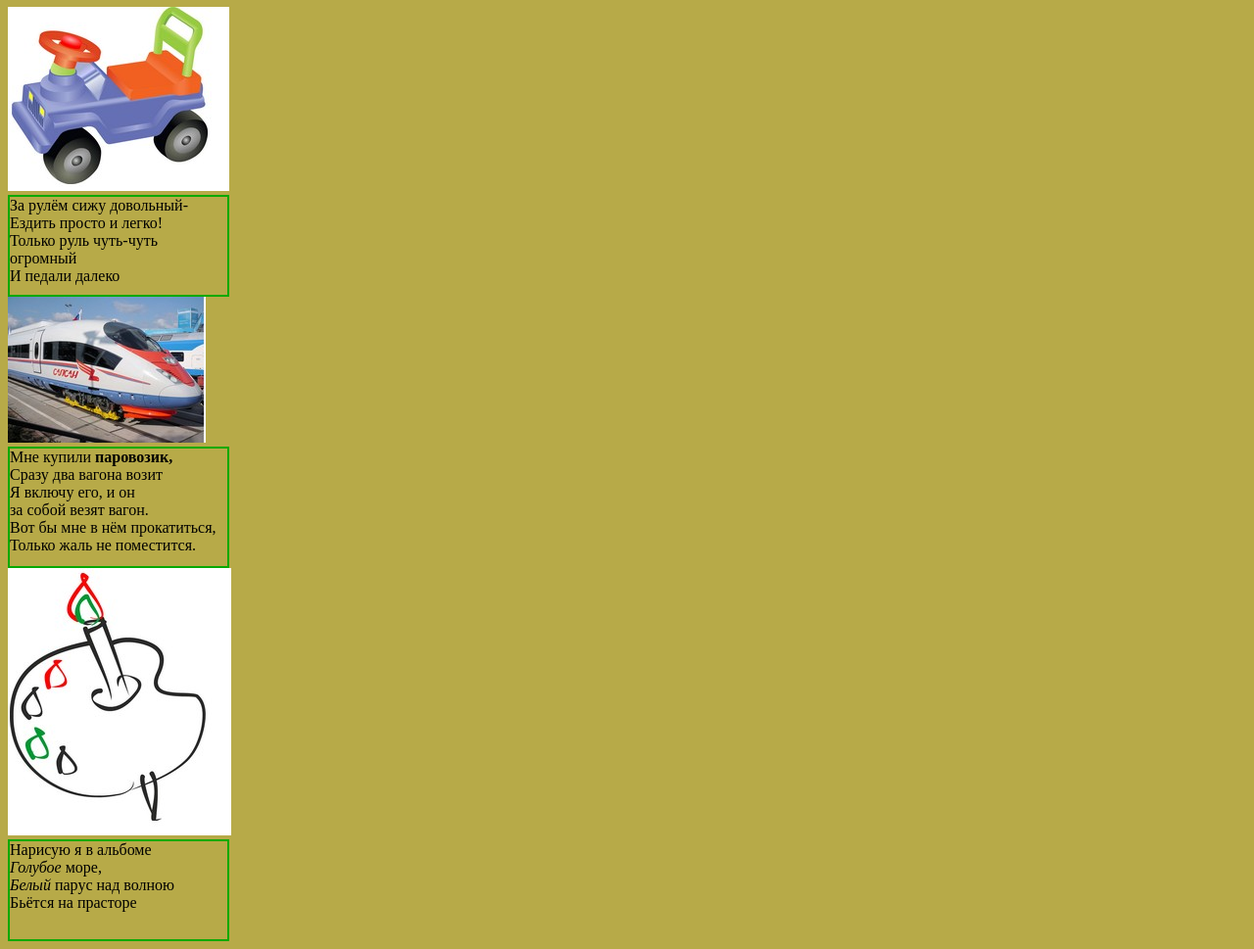
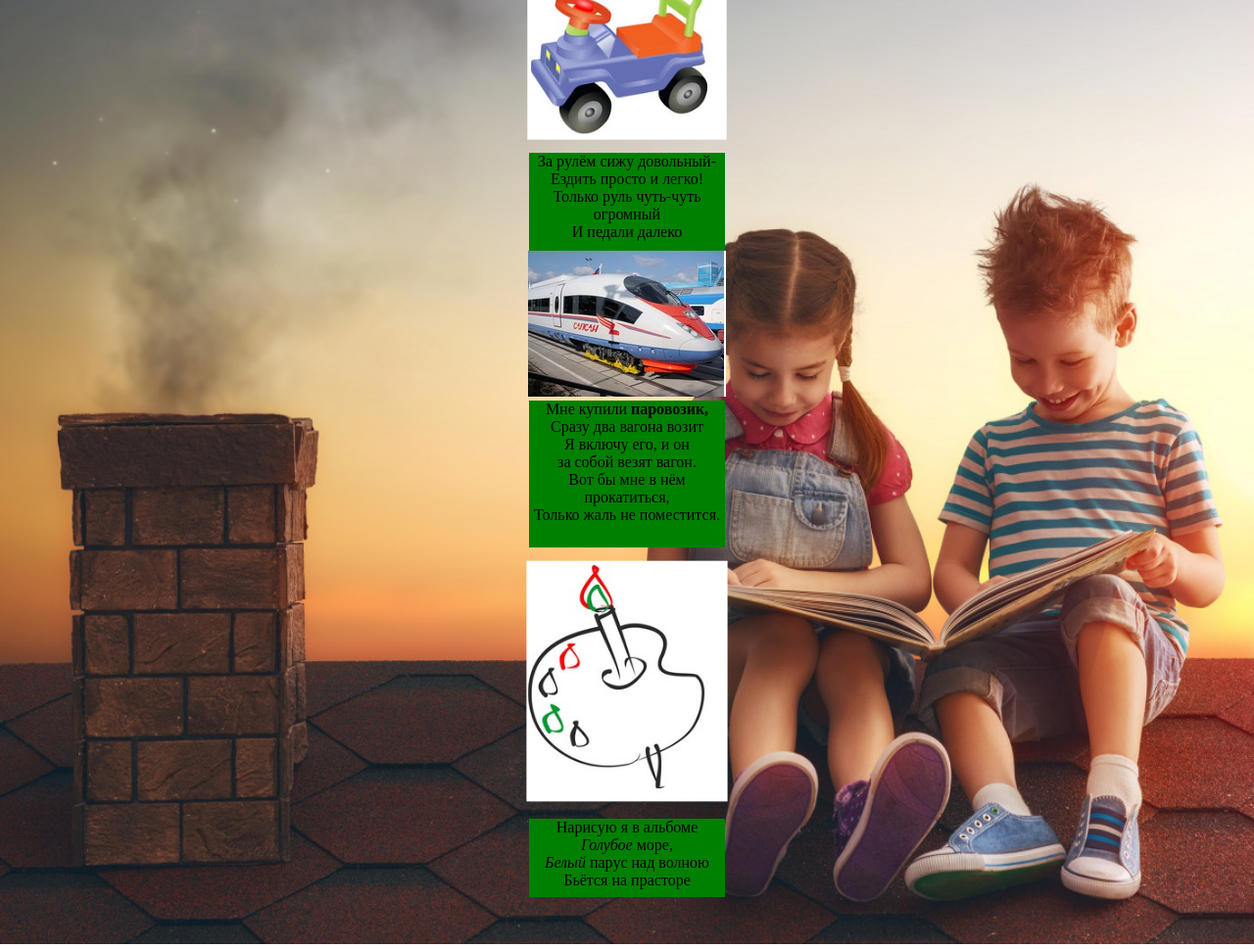
Before and after one commit to Aliaksandr1988/Homeworks, a plain HTML site: page homework2/CHILDBOOK/childbook.html in a window 1280 px wide. Shown: the part 73-1042 px from the top of the page at 98% size. Drawn offline with Linux system fonts and the light colour scheme.

Commit message:
added blackgroung and image magnification on hover

```diff
--- a/homework2/CHILDBOOK/childbook.css
+++ b/homework2/CHILDBOOK/childbook.css
@@ -1,3 +1,70 @@
+*{
+    margin: 0;
+    padding: 0;
+    border: 0;
+}
 .green{
     background-color: green;
 }
+.box{
+    background: url(../CHILDBOOK/jpg/fon.jpg);
+    height: 1000px;
+    background-size: cover;
+    text-align: center;
+    block-size: center;
+}
+.car{
+    width: 200px;
+    height: 100px;
+    background-color: green;
+    overflow: hidden;
+    left:0;
+    right:0;
+    margin:0 auto;
+}
+.train{
+    width: 200px;
+    height: 150px;
+    background-color: green;
+    overflow: hidden;
+    left:0;
+    right:0;
+    margin:0 auto;
+}
+.paint{
+    width: 200px;
+    height: 80px;
+    background-color: green;
+    overflow: hidden;
+    left:0;
+    right:0;
+    margin:0 auto;
+}
+.carr{
+    transform: scale(0.9);
+}
+.pain{
+    transform: scale(0.9);
+
+}
+.pain:hover{
+    transform: scale(1.9);
+    -webkit-transform: scale(1.9);
+    -moz-transform: scale(1.9);
+    -ms-transform: scale(1.9);
+    -o-transform: scale(1.9);
+}
+.carr:hover{
+    transform: scale(1.9);
+    -webkit-transform: scale(1.9);
+    -moz-transform: scale(1.9);
+    -ms-transform: scale(1.9);
+    -o-transform: scale(1.9);
+}
+.trai:hover{
+    transform: scale(1.9);
+    -webkit-transform: scale(1.9);
+    -moz-transform: scale(1.9);
+    -ms-transform: scale(1.9);
+    -o-transform: scale(1.9);
+}
--- a/homework2/CHILDBOOK/childbook.html
+++ b/homework2/CHILDBOOK/childbook.html
@@ -5,26 +5,23 @@
       <title> Childbook </title>
       <link rel="icon" href="/homework2/CHILDBOOK/jpg/ico.png" type="image/png"/>
       <link rel="stylesheet" href="../CHILDBOOK/childbook.css"type="text/css"/>
-      <style>
-        body{
-            background: rgb(183, 170, 72);
-        }
-      </style>
-   </head>
+    </head>
    <body>
-<h1 class="green">CHILDBOOK</h1>
-<img src="/homework2/CHILDBOOK/jpg/car.jpg"alt="машинка"title="машинка">
-    <div class="carblok" style="width: 222px;height: 100px;border: 2px solid rgb(6, 169, 3);overflow: hidden;">
+<h1 align="center" class="green" >CHILDBOOK</h1>
+<div class="box">
+<img class="carr" src="/homework2/CHILDBOOK/jpg/car.jpg"alt="машинка"title="машинка">
+    <div  class="car">
        <span class="cartext">За рулём сижу довольный-<br>Ездить просто и легко!<br>Только руль чуть-чуть огромный<br>И педали далеко</span>
     </div>
-<img src="/homework2/CHILDBOOK/jpg/train.jpg"alt="поезд"title="поезд">
-    <div class="trainblock" style="width: 222px;height: 120px;border: 2px solid rgb(6, 169, 3);overflow: hidden;">
+<img class="trai" src="/homework2/CHILDBOOK/jpg/train.jpg"alt="поезд"title="поезд">
+    <div class="train">
       <span class="traintext">Мне купили <b>паровозик,</b><br>Сразу два вагона возит<br>Я включу его, и он<br>за собой везят вагон.<br>Вот бы мне в нём прокатиться,<br>Только жаль не поместится.</span>
     </div>
-<img src="/homework2/CHILDBOOK/jpg/paint.jpg"alt="краски"title="краски">
-    <div class="paintblock" style="width: 222px;height: 100px;border: 2px solid rgb(6, 169, 3);overflow: hidden;">
+<img class=pain src="/homework2/CHILDBOOK/jpg/paint.jpg"alt="краски"title="краски">
+    <div class="paint">
       <span class="painttext">Нарисую я в альбоме<br><i>Голубое </i>море,<br><i>Белый </i>парус над волною<br>Бьётся на прасторе</span>
-   </div>
+    </div>
+</div>
     </body>
 
 </html>
```
Also changed, not shown: homework2/CHILDBOOK/jpg/fon.jpg (added).
